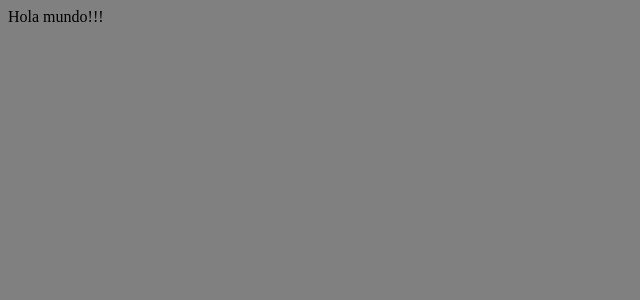
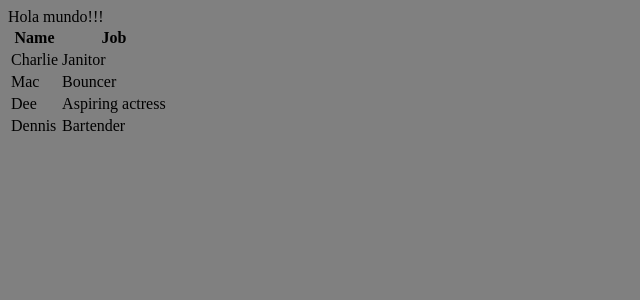
Before and after one commit to argenisosorio/my-app, a React (Create React App) app: page / in a window 1280 px wide. Shown: the top 300 px of the page, without its empty margins (0-640 px from the left). Built offline with nearby package versions, Linux system fonts and the light colour scheme.

Commit message:
Another example of simple components

```diff
--- a/public/index.html
+++ b/public/index.html
@@ -12,5 +12,6 @@
   </head>
   <body>
     <div id="root"></div>
+    <div id="table"></div>
   </body>
 </html>
--- /dev/null
+++ b/src/Table.jsx
@@ -0,0 +1,44 @@
+import React from 'react'
+
+const TableHeader = () => {
+  return (
+    <thead>
+      <tr>
+        <th>Name</th>
+        <th>Job</th>
+      </tr>
+    </thead>
+  )
+}
+
+const TableBody = () => {
+  return (
+    <tbody>
+      <tr>
+        <td>Charlie</td>
+        <td>Janitor</td>
+      </tr>
+      <tr>
+        <td>Mac</td>
+        <td>Bouncer</td>
+      </tr>
+      <tr>
+        <td>Dee</td>
+        <td>Aspiring actress</td>
+      </tr>
+      <tr>
+        <td>Dennis</td>
+        <td>Bartender</td>
+      </tr>
+    </tbody>
+  )
+}
+
+export function Table() {
+  return (
+    <table>
+      <TableHeader />
+      <TableBody />
+    </table>
+  )
+}
--- a/src/index.js
+++ b/src/index.js
@@ -1,6 +1,8 @@
 import React from 'react';
 import ReactDOM from 'react-dom';
 import { App } from "./App";
+import { Table } from "./Table";
 import './main.css';
 
 ReactDOM.render(< App />, document.getElementById('root'));
+ReactDOM.render(< Table />, document.getElementById('table'));
```
